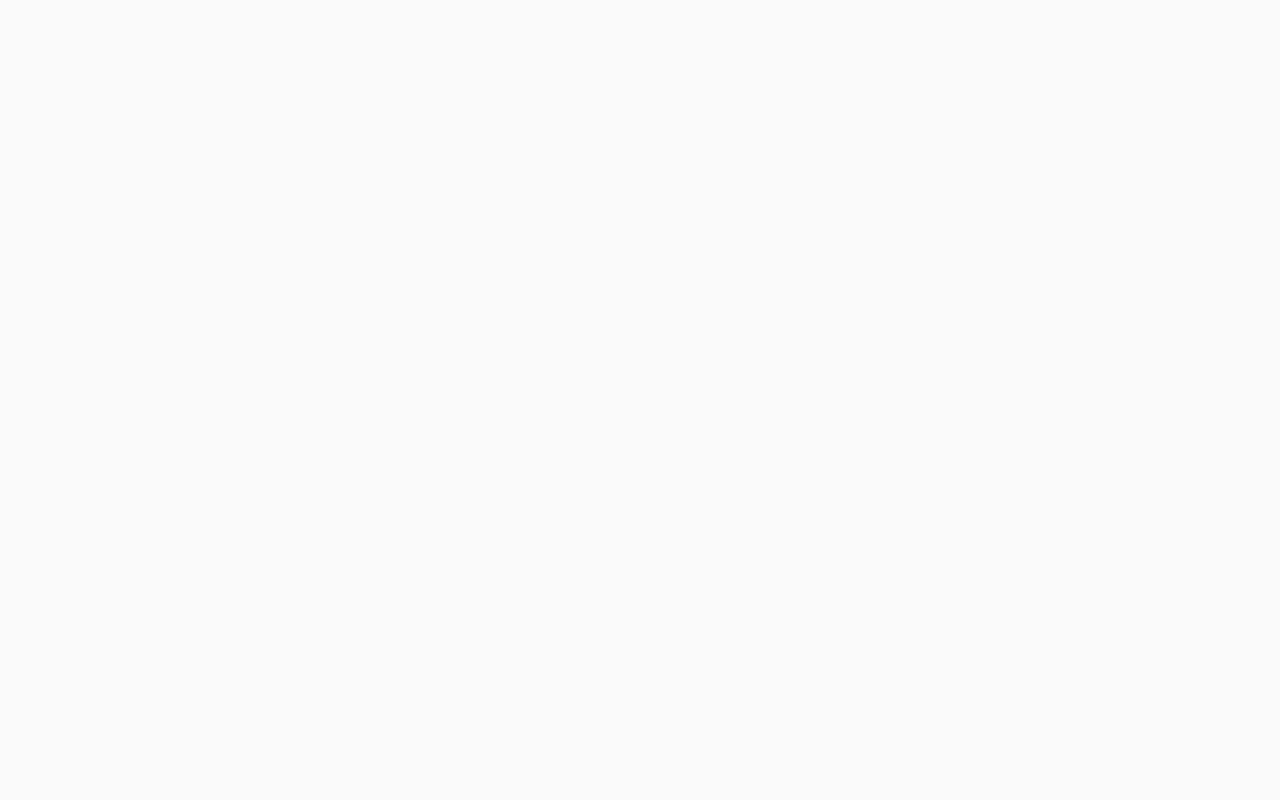
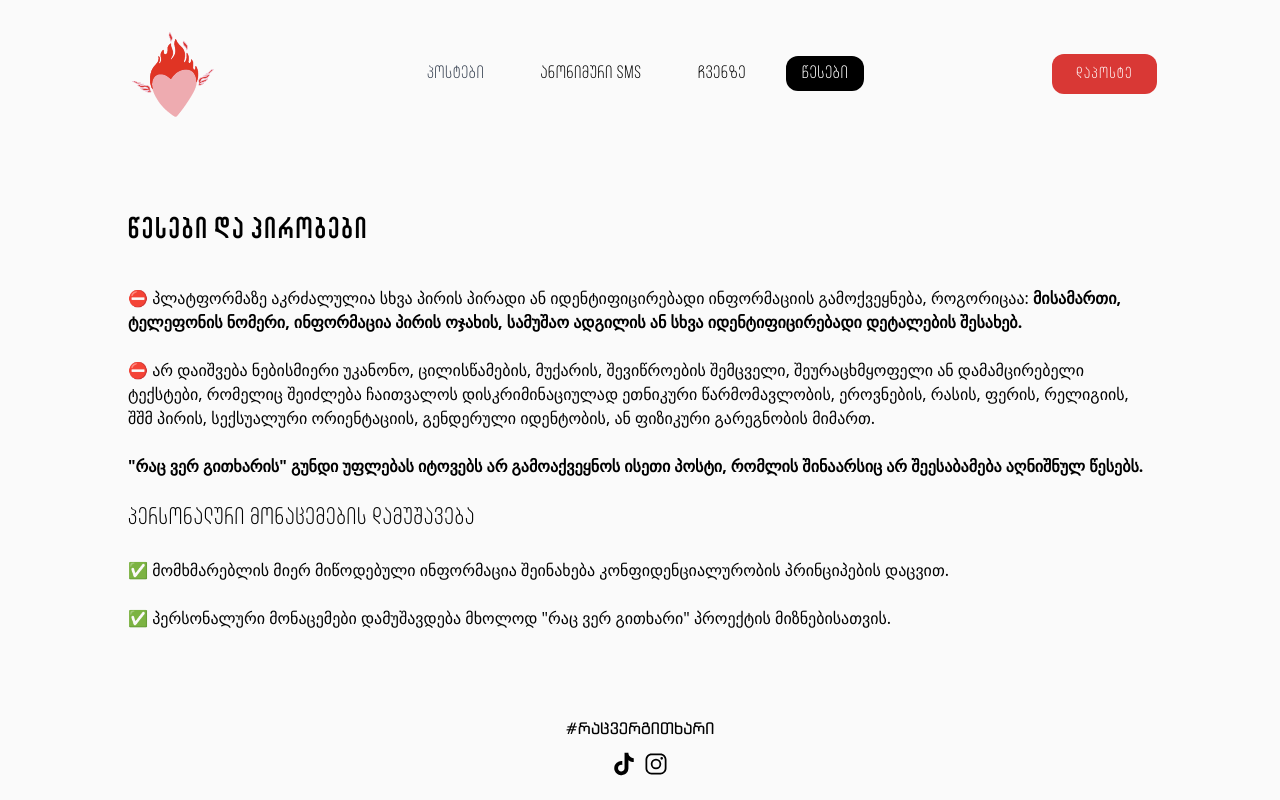
Before and after one commit to Dadu400/untold-things-frontend, a React (Create React App) app: page /terms in a window 1280 px wide. Before the commit this address had no page. Built offline with nearby package versions, Linux system fonts and the light colour scheme.

Commit message:
Add Terms and Conditions

```diff
--- /dev/null
+++ b/src/components/TermsAndCondition.tsx
@@ -0,0 +1,32 @@
+function TermsAndCondition() {
+    return (
+        <section className="w-[90%] md:w-[80%] flex flex-col mx-auto">
+            <div className="mb-10">
+                <h1 className="text-3xl font-firago tracking-wider">წესები და პირობები</h1>
+            </div>
+            <div className="flex flex-col space-y-6 font-roboto">
+                <span className="font-roboto text-[16px]">⛔ პლატფორმაზე აკრძალულია სხვა პირის პირადი ან იდენტიფიცირებადი ინფორმაციის გამოქვეყნება, როგორიცაა:
+                <span className="font-semibold"> მისამართი, ტელეფონის ნომერი, ინფორმაცია პირის ოჯახის, სამუშაო ადგილის ან სხვა იდენტიფიცირებადი დეტალების შესახებ.</span>
+                    </span>
+                <span className="font-roboto text-[16px]">
+                     ⛔ არ დაიშვება ნებისმიერი უკანონო, ცილისწამების, მუქარის, შევიწროების შემცველი, შეურაცხმყოფელი ან დამამცირებელი ტექსტები, რომელიც შეიძლება ჩაითვალოს დისკრიმინაციულად ეთნიკური წარმომავლობის, ეროვნების,
+                        რასის, ფერის, რელიგიის, შშმ პირის, სექსუალური ორიენტაციის, გენდერული იდენტობის, ან ფიზიკური გარეგნობის მიმართ.
+                </span>
+                <span className="font-roboto text-[16px] font-semibold">
+                    "რაც ვერ გითხარის" გუნდი უფლებას იტოვებს არ გამოაქვეყნოს ისეთი პოსტი, რომლის შინაარსიც არ შეესაბამება აღნიშნულ წესებს.
+                </span>
+                <div className="mb-10">
+                    <h2 className="text-2xl font-dejavu tracking-wider">პერსონალური მონაცემების დამუშავება</h2>
+                </div>
+                <span className="font-roboto text-[16px]">
+                    ✅ მომხმარებლის მიერ მიწოდებული ინფორმაცია შეინახება კონფიდენციალურობის პრინციპების დაცვით.
+                </span>
+                <span className="font-roboto text-[16px]">
+                    ✅ პერსონალური მონაცემები დამუშავდება მხოლოდ "რაც ვერ გითხარი" პროექტის მიზნებისათვის.
+                </span>
+            </div>
+        </section>
+    )
+}
+
+export default TermsAndCondition;
--- a/src/index.tsx
+++ b/src/index.tsx
@@ -7,6 +7,7 @@ import Layout from "./pages/Layout";
 import AboutUs from "./pages/AboutUs";
 import Home from "./pages/Home";
 import Submit from "./pages/Submit";
+import Terms from "./pages/Terms";
 import SinglePost from "./components/posts/SinglePost";
 import HeartParticlesBackground from "./HeartParticlesBackground";
 import ParticlesBackground from "./ParticlesBackground";
@@ -18,6 +19,7 @@ export default function App() {
                 <Route path="/" element={<Layout />}>
                     <Route index element={<Home />} />
                     <Route path="aboutus" element={<AboutUs />} />
+                    <Route path="terms" element={<Terms />} />
                 </Route>
                 <Route path="/post/:postId" element={<Layout particlesComponent={<HeartParticlesBackground />} />}>
                     <Route index element={
--- /dev/null
+++ b/src/pages/Terms.tsx
@@ -0,0 +1,11 @@
+import TermsAndCondition from "../components/TermsAndCondition";
+
+function Terms() {
+    return (
+        <>
+            <TermsAndCondition />
+        </>
+    )
+}
+
+export default Terms;
```
